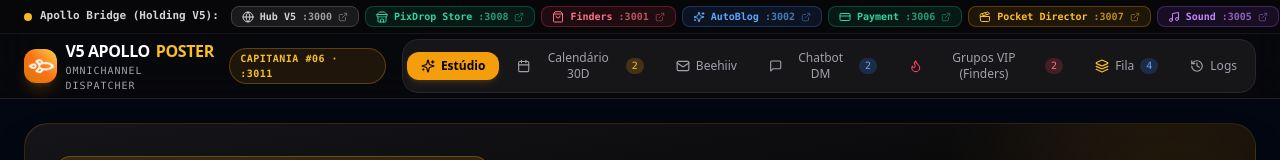
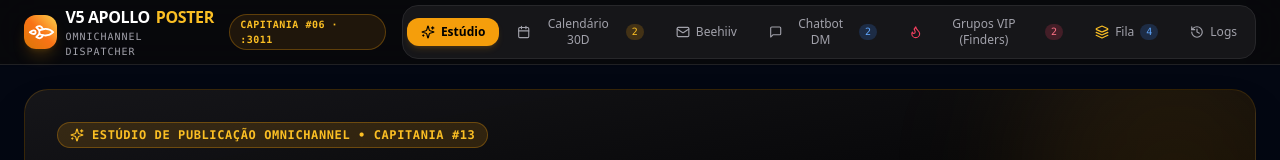
Before and after one commit to ApolloLaPlata/V5_Apollo_Poster, a Next.js app: page / in a window 1280 px wide. Shown: the top 160 px of the page. Built offline with nearby package versions, Linux system fonts and the light colour scheme.

Commit message:
fix(ux): remove internal Apollo Bridge bar and localhost debug ports

```diff
--- a/src/app/page.tsx
+++ b/src/app/page.tsx
@@ -41,24 +41,6 @@ import {
   CheckCircle2,
   X
 } from "lucide-react";
-
-const APOLLO_BRIDGE_LINKS = [
-  { name: "Hub V5", port: ":3000", url: "http://localhost:3000", icon: Globe, color: "text-zinc-300 border-zinc-700 bg-zinc-800/60 hover:bg-zinc-800" },
-  { name: "PixDrop Store", port: ":3008", url: "http://localhost:3008", icon: Store, color: "text-emerald-400 border-emerald-500/30 bg-emerald-500/10 hover:bg-emerald-500/20" },
-  { name: "Finders", port: ":3001", url: "http://localhost:3001", icon: ShoppingBag, color: "text-rose-400 border-rose-500/30 bg-rose-500/10 hover:bg-rose-500/20" },
-  { name: "AutoBlog", port: ":3002", url: "http://localhost:3002", icon: Sparkles, color: "text-blue-400 border-blue-500/30 bg-blue-500/10 hover:bg-blue-500/20" },
-  { name: "Payment", port: ":3006", url: "http://localhost:3006", icon: CreditCard, color: "text-emerald-400 border-emerald-500/30 bg-emerald-500/10 hover:bg-emerald-500/20" },
-  { name: "Pocket Director", port: ":3007", url: "http://localhost:3007", icon: Clapperboard, color: "text-amber-400 border-amber-500/30 bg-amber-500/10 hover:bg-amber-500/20" },
-  { name: "Sound", port: ":3005", url: "http://localhost:3005", icon: Music, color: "text-purple-400 border-purple-500/30 bg-purple-500/10 hover:bg-purple-500/20" },
-  { name: "Avatar", port: ":3010", url: "http://localhost:3010", icon: Bot, color: "text-violet-400 border-violet-500/30 bg-violet-500/10 hover:bg-violet-500/20" },
-  { name: "Finance", port: ":3009", url: "http://localhost:3009", icon: DollarSign, color: "text-emerald-400 border-emerald-500/30 bg-emerald-500/10 hover:bg-emerald-500/20" },
-  { name: "Prisma", port: ":3013", url: "http://localhost:3013", icon: Sparkles, color: "text-violet-400 border-violet-500/30 bg-violet-500/10 hover:bg-violet-500/20" },
-  { name: "Broadcaster", port: ":3014", url: "http://localhost:3014", icon: Radio, color: "text-sky-400 border-sky-500/30 bg-sky-500/10 hover:bg-sky-500/20" },
-  { name: "Tools", port: ":3017", url: "http://localhost:3017", icon: Layers, color: "text-cyan-400 border-cyan-500/30 bg-cyan-500/10 hover:bg-cyan-500/20" },
-  { name: "RMT", port: ":3015", url: "http://localhost:3015", icon: Coins, color: "text-amber-400 border-amber-500/30 bg-amber-500/10 hover:bg-amber-500/20" },
-  { name: "Academy", port: ":3016", url: "http://localhost:3016", icon: GraduationCap, color: "text-indigo-400 border-indigo-500/30 bg-indigo-500/10 hover:bg-indigo-500/20" },
-  { name: "Games 9:16", port: ":3012", url: "http://localhost:3012", icon: Gamepad2, color: "text-pink-400 border-pink-500/30 bg-pink-500/10 hover:bg-pink-500/20" },
-];
 
 interface IncomingDealPayload {
   source: string;
@@ -158,32 +140,7 @@ export default function PosterPage() {
 
       {/* Top Header */}
       <header className="border-b border-zinc-800/80 bg-zinc-950/85 backdrop-blur-xl sticky top-0 z-40 shadow-sm">
-        {/* Apollo Bridge Inter-Capitanias Bar */}
-        <div className="border-b border-zinc-900 bg-zinc-950/60 px-4 sm:px-6 py-1.5 flex items-center justify-between text-[11px] overflow-x-auto gap-3">
-          <div className="flex items-center gap-2 font-mono text-zinc-400 shrink-0">
-            <span className="w-2 h-2 rounded-full bg-amber-400 animate-pulse" />
-            <span className="font-bold text-zinc-300">Apollo Bridge (Holding V5):</span>
-          </div>
-          <div className="flex items-center gap-1.5 shrink-0">
-            {APOLLO_BRIDGE_LINKS.map((b) => {
-              const Icon = b.icon;
-              return (
-                <a
-                  key={b.name}
-                  href={b.url}
-                  target="_blank"
-                  rel="noopener noreferrer"
-                  className={`inline-flex items-center gap-1.5 px-2.5 py-0.5 rounded-lg border text-[10px] font-mono font-semibold transition-all ${b.color}`}
-                >
-                  <Icon className="w-3 h-3" />
-                  <span>{b.name}</span>
-                  <span className="opacity-70">{b.port}</span>
-                  <ExternalLink className="w-2.5 h-2.5 opacity-50" />
-                </a>
-              );
-            })}
-          </div>
-        </div>
+
 
         <div className="max-w-7xl mx-auto px-4 sm:px-6 h-16 flex items-center justify-between gap-4">
           <div className="flex items-center gap-3">
```
Also changed, not shown: 1 other file (tests, documents, lock files or other folders).
